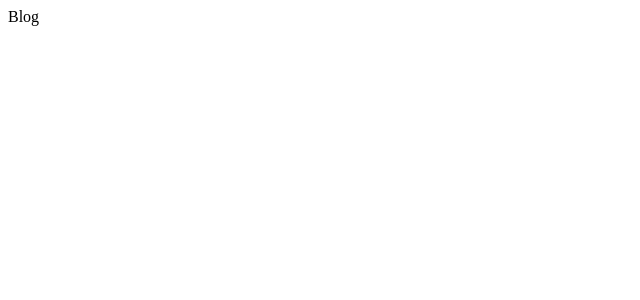
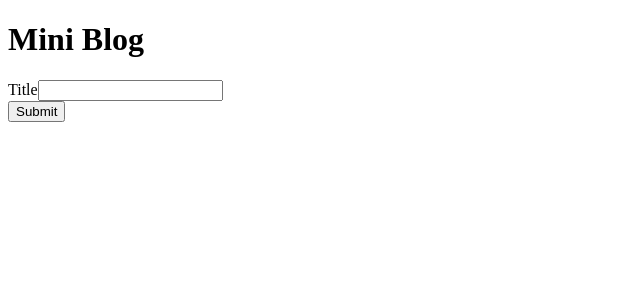
Before and after one commit to sandeepgangaram/mini-microservices-blog, a React (Create React App) app in the folder client/: page / in a window 1280 px wide. Shown: the top 300 px of the page, without its empty margins (0-640 px from the left). Built offline with nearby package versions, Linux system fonts and the light colour scheme.

Commit message:
add PostCreate component

```diff
--- a/client/src/App.js
+++ b/client/src/App.js
@@ -1,5 +1,11 @@
+import PostCreate from "./components/PostCreate";
 function App() {
-  return <div className="App">Blog</div>;
+  return (
+    <div className="container">
+      <h1>Mini Blog</h1>
+      <PostCreate />
+    </div>
+  );
 }
 
 export default App;
--- /dev/null
+++ b/client/src/components/PostCreate.js
@@ -0,0 +1,13 @@
+const PostCreate = () => {
+  return (
+    <form className="form">
+      <div>
+        <label>Title</label>
+        <input className="form-control" />
+      </div>
+      <button className="btn btn-primary">Submit</button>
+    </form>
+  );
+};
+
+export default PostCreate;
```
